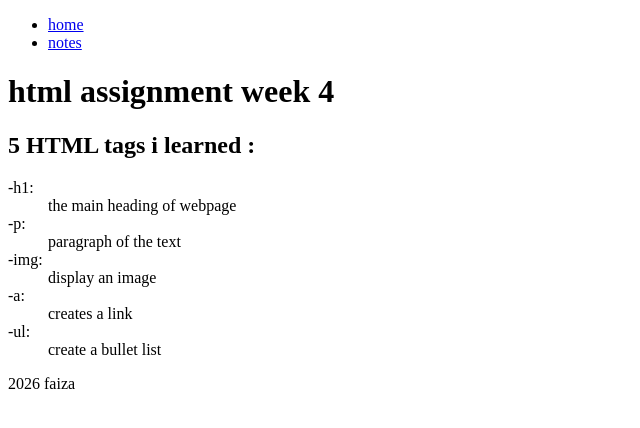
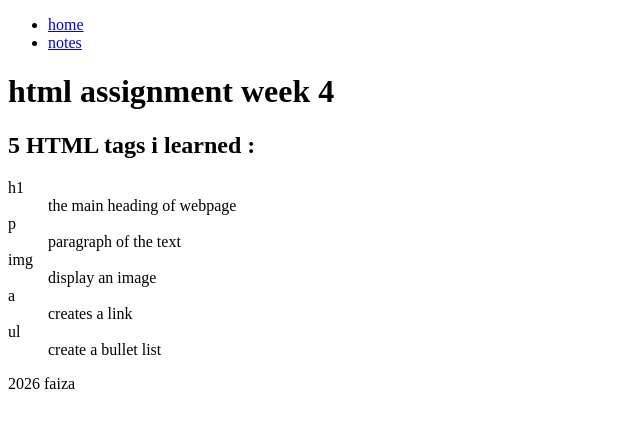
Before and after one commit to kerr0277/kerr0277.github.io, a plain HTML site: page html-assignment/notes.html in a window 1280 px wide. Shown: the full height of the page, 0-640 px from the left. Drawn offline with Linux system fonts and the light colour scheme.

Commit message:
add change

```diff
--- a/html-assignment/notes.html
+++ b/html-assignment/notes.html
@@ -18,15 +18,15 @@
     <main>
         <h2>5 HTML tags i learned :</h2>
         <dl>
-            <dt>-h1:</dt>
+            <dt>h1</dt>
             <dd>the main heading of webpage</dd>
-            <dt>-p:</dt>
+            <dt>p</dt>
             <dd>paragraph of the text</dd>
-            <dt>-img:</dt>
+            <dt>img</dt>
             <dd>display an image</dd>
-            <dt>-a:</dt>
+            <dt>a</dt>
             <dd>creates a link</dd>
-            <dt>-ul:</dt>
+            <dt>ul</dt>
             <dd>create a bullet list</dd>
         </dl>
     </main>
```
